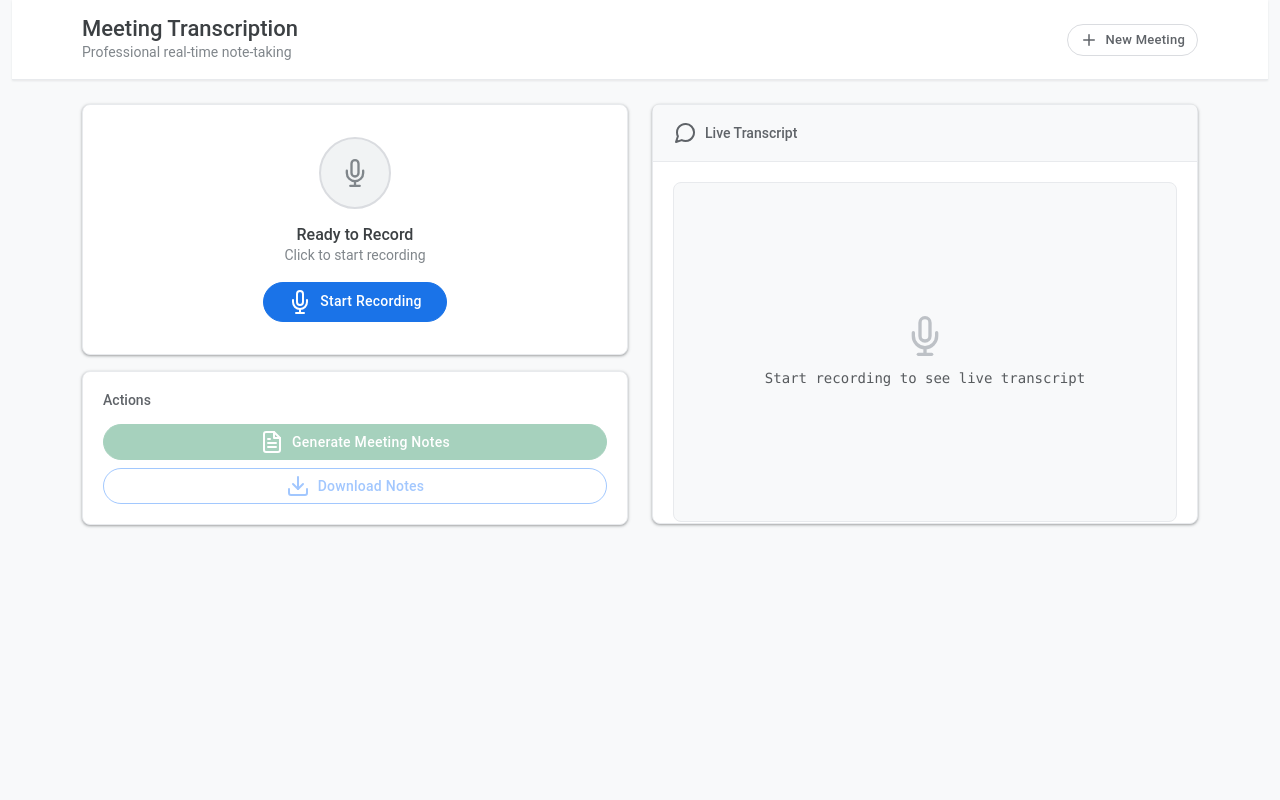
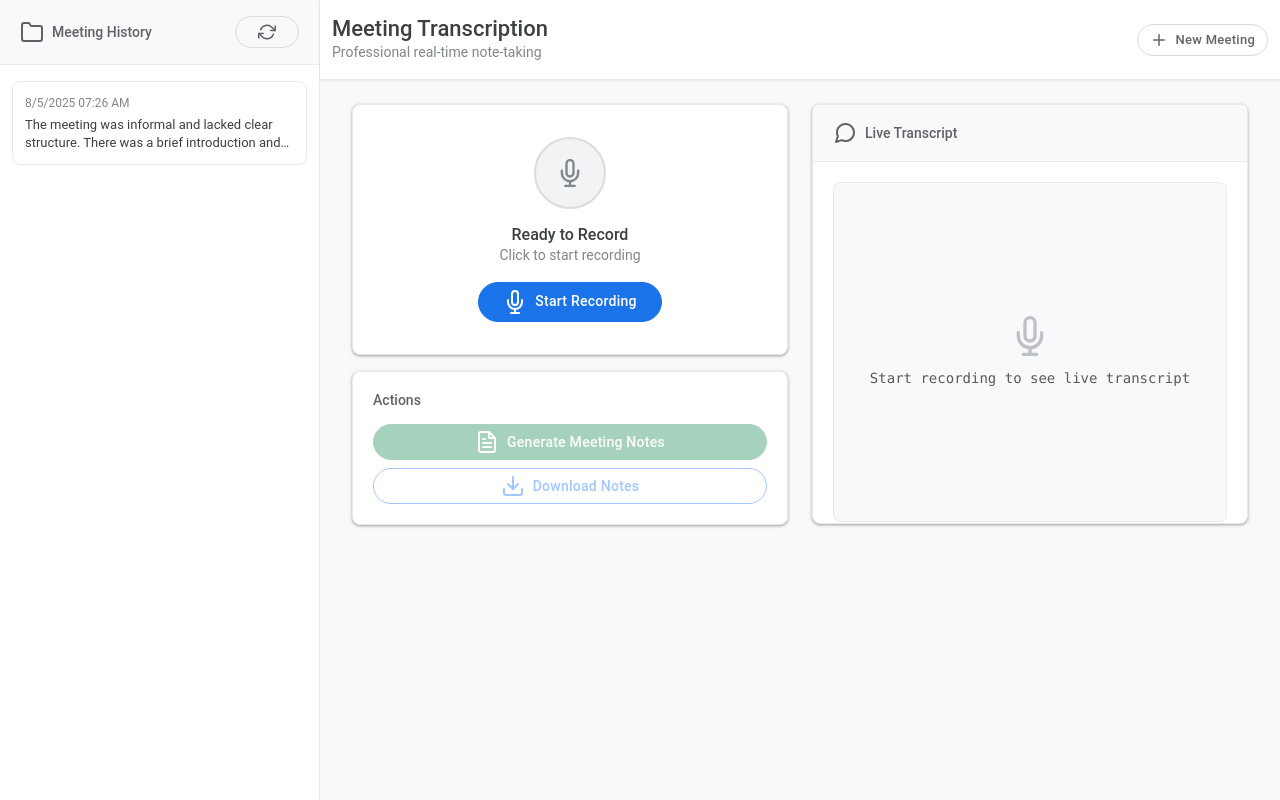
Before and after one commit to aertoria/MeetingScribe, a Flask app: page / in a window 1280 px wide. Run offline with Flask 3, Linux system fonts and the light colour scheme; data comes from the database, SQL or seed files in the repository; some libraries are stand-ins or nearby versions.

Commit message:
Add meeting history sidebar for easy access to previous transcriptions
Implement a sidebar in `index.html` and `static/css/style.css` to display meeting history, load meetings from a new `/meetings` API endpoint, and update `app.js` to handle meeting selection.

Replit-Commit-Author: Agent
Replit-Commit-Session-Id: 6ab3d92c-acdf-4636-9396-4fb332ee86eb
Replit-Commit-Checkpoint-Type: full_checkpoint
Replit-Commit-Screenshot-Url: https://storage.googleapis.com/screenshot-production-us-central1/9b9d36db-4a2f-4246-919b-240dd4979b22/6ab3d92c-acdf-4636-9396-4fb332ee86eb/xRLmxWT

```diff
--- a/static/css/style.css
+++ b/static/css/style.css
@@ -65,7 +65,107 @@ body {
     margin: 0;
 }
 
+/* Sidebar Styles */
+.sidebar-container {
+    background: white;
+    border-right: 1px solid var(--google-gray-200);
+    height: 100vh;
+    padding: 0;
+    overflow: hidden;
+}
+
+.sidebar {
+    height: 100%;
+    display: flex;
+    flex-direction: column;
+}
+
+.sidebar-header {
+    padding: 16px 20px;
+    border-bottom: 1px solid var(--google-gray-200);
+    background: var(--google-gray-50);
+    display: flex;
+    align-items: center;
+    justify-content: space-between;
+}
+
+.sidebar-title {
+    color: var(--google-gray-700);
+    font-weight: 500;
+    font-size: 14px;
+    margin: 0;
+    display: flex;
+    align-items: center;
+}
+
+.sidebar-content {
+    flex: 1;
+    overflow-y: auto;
+    padding: 16px 0;
+}
+
+.meetings-list {
+    padding: 0 12px;
+}
+
+.meeting-item {
+    background: white;
+    border: 1px solid var(--google-gray-200);
+    border-radius: var(--google-border-radius);
+    margin-bottom: 8px;
+    padding: 12px;
+    cursor: pointer;
+    transition: all 0.2s cubic-bezier(0.4, 0.0, 0.2, 1);
+}
+
+.meeting-item:hover {
+    background: var(--google-gray-50);
+    box-shadow: var(--google-shadow);
+    transform: translateY(-1px);
+}
+
+.meeting-item.active {
+    background: rgba(26, 115, 232, 0.08);
+    border-color: var(--google-blue);
+}
+
+.meeting-date {
+    font-size: 12px;
+    color: var(--google-gray-600);
+    margin-bottom: 4px;
+}
+
+.meeting-preview {
+    font-size: 13px;
+    color: var(--google-gray-800);
+    line-height: 1.4;
+    overflow: hidden;
+    display: -webkit-box;
+    -webkit-line-clamp: 2;
+    -webkit-box-orient: vertical;
+}
+
+.empty-meetings {
+    text-align: center;
+    padding: 40px 20px;
+}
+
+.empty-meetings .empty-icon {
+    width: 48px;
+    height: 48px;
+    color: var(--google-gray-400);
+    margin: 0 auto 16px;
+}
+
+.empty-meetings p {
+    font-size: 14px;
+}
+
 /* Main Content */
+.main-container {
+    padding: 0;
+}
+
 .main-content {
     min-height: calc(100vh - 120px);
     padding: 0 20px;
--- a/static/js/app.js
+++ b/static/js/app.js
@@ -7,10 +7,13 @@ class MeetingTranscription {
         this.transcript = '';
         this.interimTranscript = '';
         this.currentNotes = '';
+        this.currentMeetingId = null;
+        this.meetings = [];
 
         this.initializeElements();
         this.initializeSpeechRecognition();
         this.attachEventListeners();
+        this.loadMeetings();
     }
 
     initializeElements() {
@@ -30,6 +33,11 @@ class MeetingTranscription {
         this.generateNotesBtn = document.getElementById('generateNotesBtn');
         this.downloadNotesBtn = document.getElementById('downloadNotesBtn');
         this.newMeetingBtn = document.getElementById('newMeetingBtn');
+
+        // Sidebar elements
+        this.meetingsList = document.getElementById('meetingsList');
+        this.refreshMeetingsBtn = document.getElementById('refreshMeetingsBtn');
+        this.toggleSidebarBtn = document.getElementById('toggleSidebarBtn');
 
         // Modals
         this.loadingModal = new bootstrap.Modal(document.getElementById('loadingModal'));
@@ -83,6 +91,12 @@ class MeetingTranscription {
         this.generateNotesBtn.addEventListener('click', () => this.generateNotes());
         this.downloadNotesBtn.addEventListener('click', () => this.downloadNotes());
         this.newMeetingBtn.addEventListener('click', () => this.newMeeting());
+        this.refreshMeetingsBtn.addEventListener('click', () => this.loadMeetings());
+
+        // Mobile sidebar toggle
+        if (this.toggleSidebarBtn) {
+            this.toggleSidebarBtn.addEventListener('click', () => this.toggleSidebar());
+        }
     }
 
     async startRecording() {
@@ -256,10 +270,14 @@ class MeetingTranscription {
 
             // Display the notes
             this.currentNotes = data.notes;
+            this.currentMeetingId = data.meeting_id;
             this.displayNotes(this.currentNotes);
 
             // Enable download button
             this.downloadNotesBtn.disabled = false;
+
+            // Refresh meetings list to show the new meeting
+            this.loadMeetings();
 
         } catch (error) {
             this.showError(`Failed to generate meeting notes: ${error.message}`);
@@ -304,6 +322,7 @@ class MeetingTranscription {
         this.transcript = '';
         this.interimTranscript = '';
         this.currentNotes = '';
+        this.currentMeetingId = null;
 
         // Reset UI
         this.clearTranscript();
@@ -312,9 +331,170 @@ class MeetingTranscription {
         this.downloadNotesBtn.disabled = true;
         this.updateStatus('Ready to Record', 'Click to start recording');
 
+        // Clear active meeting selection
+        this.clearActiveMeeting();
+
         // Stop recording if active
         if (this.isRecording) {
             this.stopRecording();
+        }
+    }
+
+    async loadMeetings() {
+        try {
+            const response = await fetch('/meetings');
+            const meetings = await response.json();
+            this.meetings = meetings;
+            this.renderMeetingsList();
+        } catch (error) {
+            console.error('Error loading meetings:', error);
+        }
+    }
+
+    renderMeetingsList() {
+        if (this.meetings.length === 0) {
+            this.meetingsList.innerHTML = `
+                <div class="empty-meetings">
+                    <i data-feather="calendar" class="empty-icon"></i>
+                    <p class="text-muted mb-0">No meetings yet</p>
+                    <p class="text-muted small">Start recording to create your first meeting</p>
+                </div>
+            `;
+        } else {
+            const meetingsHtml = this.meetings.map(meeting => {
+                const date = new Date(meeting.created_at);
+                const formattedDate = date.toLocaleDateString() + ' ' + date.toLocaleTimeString([], {hour: '2-digit', minute:'2-digit'});
+                const preview = this.extractPreview(meeting.notes);
+
+                return `
+                    <div class="meeting-item" data-meeting-id="${meeting.id}">
+                        <div class="meeting-date">${formattedDate}</div>
+                        <div class="meeting-preview">${preview}</div>
+                    </div>
+                `;
+            }).join('');
+
+            this.meetingsList.innerHTML = meetingsHtml;
+        }
+
+        feather.replace();
+        this.attachMeetingClickHandlers();
+    }
+
+    extractPreview(notes) {
+        // Extract first meaningful line from notes
+        const lines = notes.split('\n').filter(line => line.trim() && !line.startsWith('#'));
+        return lines[0] || 'Meeting notes';
+    }
+
+    attachMeetingClickHandlers() {
+        const meetingItems = this.meetingsList.querySelectorAll('.meeting-item');
+        meetingItems.forEach(item => {
+            item.addEventListener('click', () => {
+                const meetingId = parseInt(item.dataset.meetingId);
+                this.loadMeeting(meetingId);
+            });
+        });
+    }
+
+    async loadMeeting(meetingId) {
+        try {
+            const response = await fetch(`/meetings/${meetingId}`);
+            const meeting = await response.json();
+
+            // Load meeting data
+            this.transcript = meeting.transcript;
+            this.currentNotes = meeting.notes;
+            this.currentMeetingId = meeting.id;
+
+            // Update UI
+            this.displayTranscriptFromText(meeting.transcript);
+            this.displayNotes(meeting.notes);
+            this.generateNotesBtn.disabled = false;
+            this.downloadNotesBtn.disabled = false;
+            this.updateStatus('Meeting Loaded', 'Viewing saved meeting');
+
+            // Update active state
+            this.setActiveMeeting(meetingId);
+
+        } catch (error) {
+            this.showError(`Failed to load meeting: ${error.message}`);
+        }
+    }
+
+    displayTranscriptFromText(transcriptText) {
+        if (!transcriptText.trim()) {
+            this.clearTranscript();
+            return;
+        }
+
+        const sentences = transcriptText.trim().split(/[.!?]+/).filter(s => s.trim());
+        let html = '';
+        sentences.forEach(sentence => {
+            if (sentence.trim()) {
+                html += `<div class="transcript-text">${sentence.trim()}.</div>`;
+            }
+        });
+
+        this.transcriptElement.innerHTML = html;
+    }
+
+    setActiveMeeting(meetingId) {
+        // Remove active class from all items
+        this.clearActiveMeeting();
+
+        // Add active class to selected item
+        const meetingItem = this.meetingsList.querySelector(`[data-meeting-id="${meetingId}"]`);
+        if (meetingItem) {
+            meetingItem.classList.add('active');
+        }
+    }
+
+    clearActiveMeeting() {
+        const activeItems = this.meetingsList.querySelectorAll('.meeting-item.active');
+        activeItems.forEach(item => item.classList.remove('active'));
+    }
+
+    toggleSidebar() {
+        const sidebar = document.querySelector('.sidebar-container');
+        if (sidebar) {
+            sidebar.classList.toggle('show');
+
+            // Add overlay for mobile
+            if (sidebar.classList.contains('show')) {
+                this.addMobileOverlay();
+            } else {
+                this.removeMobileOverlay();
+            }
+        }
+    }
+
+    addMobileOverlay() {
+        if (document.querySelector('.mobile-overlay')) return;
+
+        const overlay = document.createElement('div');
+        overlay.className = 'mobile-overlay';
+        overlay.style.cssText = `
+            position: fixed;
+            top: 0;
+            left: 0;
+            right: 0;
+            bottom: 0;
+            background: rgba(0, 0, 0, 0.5);
+            z-index: 999;
+        `;
+
+        overlay.addEventListener('click', () => {
+            this.toggleSidebar();
+        });
+
+        document.body.appendChild(overlay);
+    }
+
+    removeMobileOverlay() {
+        const overlay = document.querySelector('.mobile-overlay');
+        if (overlay) {
+            overlay.remove();
         }
     }
 
--- a/templates/index.html
+++ b/templates/index.html
@@ -17,8 +17,33 @@
 <body>
     <div class="container-fluid">
         <div class="row">
+            <!-- Meeting Management Sidebar -->
+            <div class="col-lg-3 col-md-4 d-none d-md-block sidebar-container">
+                <div class="sidebar">
+                    <div class="sidebar-header">
+                        <h6 class="sidebar-title">
+                            <i data-feather="folder" class="me-2"></i>
+                            Meeting History
+                        </h6>
+                        <button id="refreshMeetingsBtn" class="btn btn-sm btn-outline-secondary">
+                            <i data-feather="refresh-cw" class="icon-sm"></i>
+                        </button>
+                    </div>
+
+                    <div class="sidebar-content">
+                        <div id="meetingsList" class="meetings-list">
+                            <div class="empty-meetings">
+                                <i data-feather="calendar" class="empty-icon"></i>
+                                <p class="text-muted mb-0">No meetings yet</p>
+                                <p class="text-muted small">Start recording to create your first meeting</p>
+                            </div>
+                        </div>
+                    </div>
+                </div>
+            </div>
+
             <!-- Main Content -->
-            <div class="col-12">
+            <div class="col-lg-9 col-md-8 col-12 main-container">
                 <header class="header-section">
                     <div class="container">
                         <div class="row align-items-center">
@@ -26,7 +51,10 @@
                                 <h1 class="mb-0">Meeting Transcription</h1>
                                 <p class="mb-0">Professional real-time note-taking</p>
                             </div>
-                            <div class="col-auto">
+                            <div class="col-auto d-flex gap-2">
+                                <button id="toggleSidebarBtn" class="btn btn-outline-secondary btn-sm d-md-none">
+                                    <i data-feather="menu" class="icon-sm"></i>
+                                </button>
                                 <button id="newMeetingBtn" class="btn btn-outline-secondary btn-sm">
                                     <i data-feather="plus" class="icon-sm me-2"></i>
                                     New Meeting
```
Also changed, not shown: other parts of static/css/style.css (+51 -0 lines), replit.md (+6 -2 lines).
